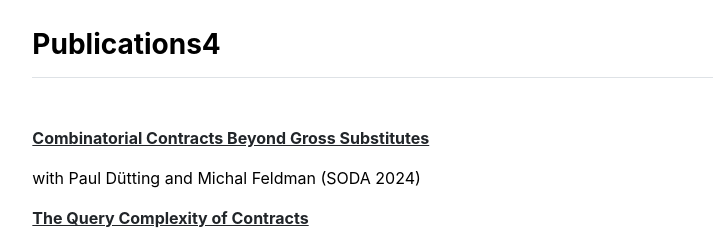
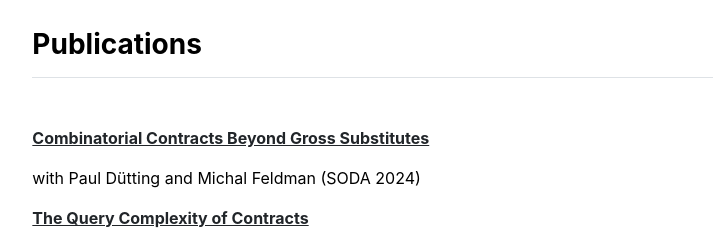
Before and after one commit to yoavGaltzur/yoavGaltzur.github.io, a Jekyll site: the page built from index.md, in a window 1280 px wide. Shown: the part 539-769 px from the top of the page, without its empty margins (197-910 px from the left). Built offline with Jekyll 4.4.1, drawn with Linux system fonts in a browser that asks for light colours.

Commit message:
Update publications.html

```diff
--- a/_includes/publications.html
+++ b/_includes/publications.html
@@ -1,6 +1,6 @@
 <div class="row g-5 mb-5">
   <div>
-    <h3 class="fw-bold border-bottom pb-3 mb-5">Publications4</h3>
+    <h3 class="fw-bold border-bottom pb-3 mb-5">Publications</h3>
       {% for item in site.data.settings.publications %}
         <p><a href="{{ item.url }} target="_blank""><b>{{ item.name }}</b></a></p>
         <p>with {{ item.coauthors }} ({{ item.venue }})</p>
```
